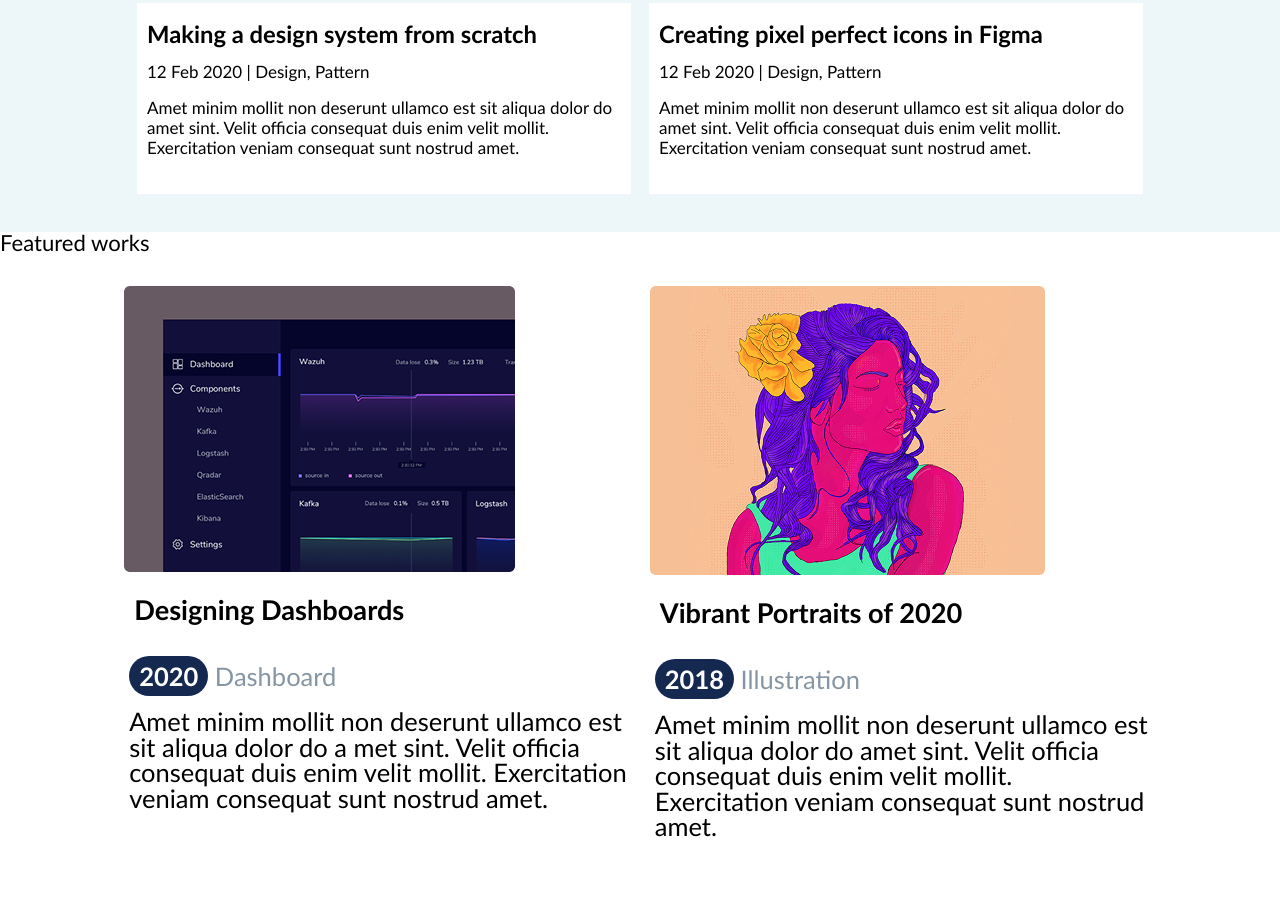
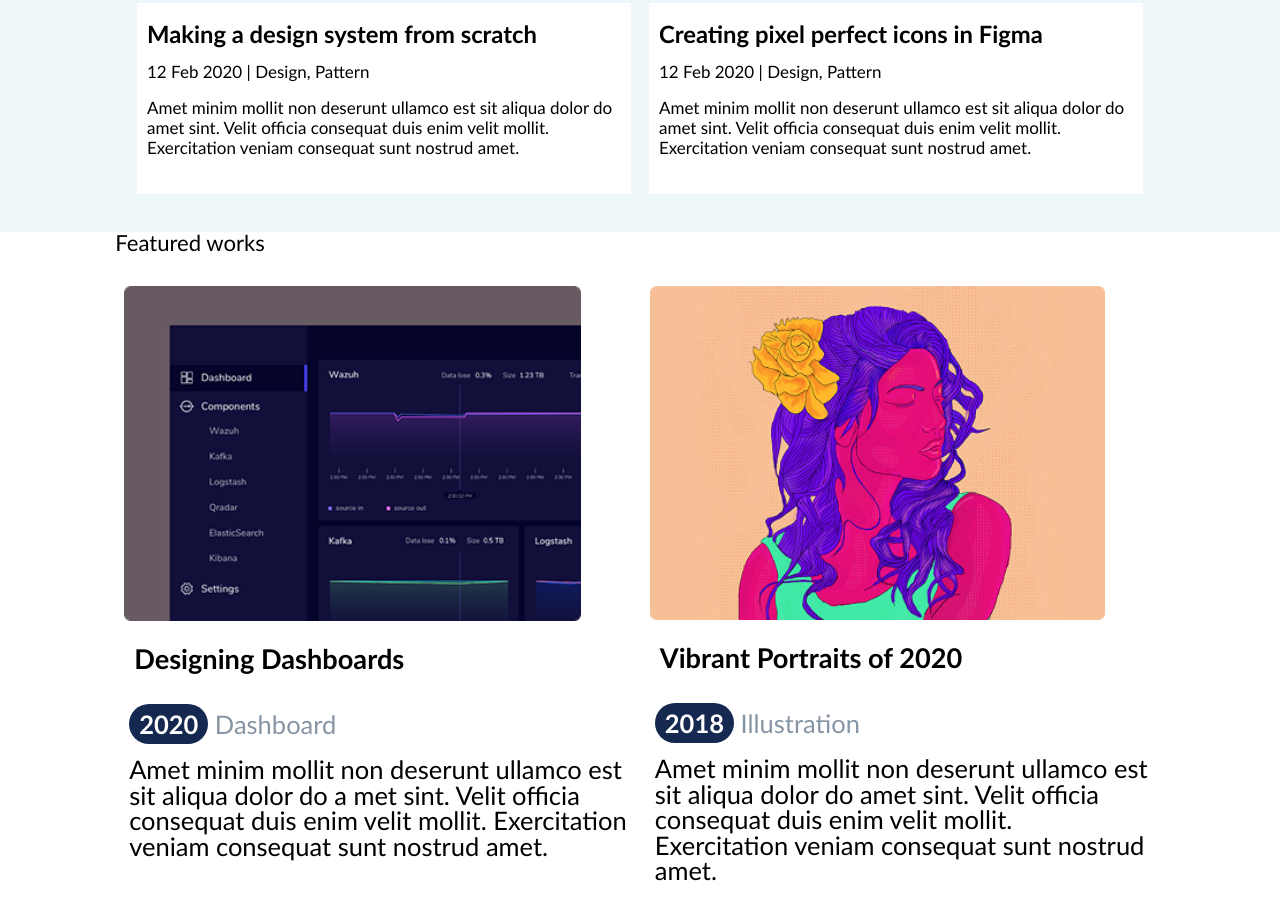
Before and after one commit to Victorhugoganzenmuller/portf-lio, a plain HTML site: page index.html in a window 1280 px wide. Shown: the part 408-1320 px from the top of the page. Drawn offline with Linux system fonts and the light colour scheme.

Commit message:
atualizção 3

```diff
--- a/css/style.css
+++ b/css/style.css
@@ -44,7 +44,7 @@ section.banner {
     margin: 0 5vw 0 5vw;
 }
 section.banner img {
-    width: 900%;
+    width: 90%;
 }
 section.banner h2 {
     font-weight: bold;
@@ -90,6 +90,10 @@ works
 ================================================================*/
 section.works {
     padding: 20px 10px 20px 10px;
+}
+section.works img{
+    width: 90%;
+    max-width: 627px;
 }
 section.works h3 {
     font-weight: bold;
@@ -157,7 +161,7 @@ footer nav p a {
     section.banner img {
         width: 100%;
     }
-}
+
     section.posts{
         padding: 3vw 10vw 3vw 10vw;
     }
@@ -170,17 +174,17 @@ footer nav p a {
     section.posts ul li {
         margin: 0 0.7vw 0 0.7vw;
     }
+
     section.works ul {
         display: flex;
-        padding: 2.5vw 9vw 2.5vw 9vw;
+        padding: 2.5vw 0vw 2.5vw 0vw;
     }
-    section.works {
-        padding: 10vw 10vw 10vw 10vw ;
-    }
+
     section.works{
         font-size: 2rem;
-        padding: 0 0 3vw 0;
+        padding: 0 9vw 3vw 9vw;
     }
     section.works ul li {
         margin: 0 0.7vw 0 0.7vw;
     }
+}
```
Also changed, not shown: index2.html (added, +11 -0 lines).
